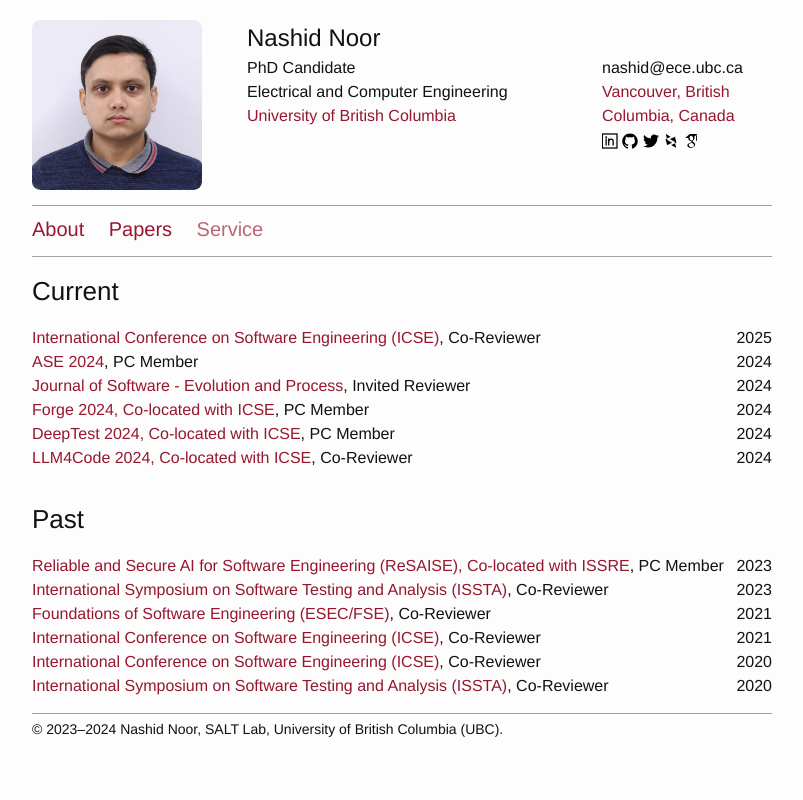
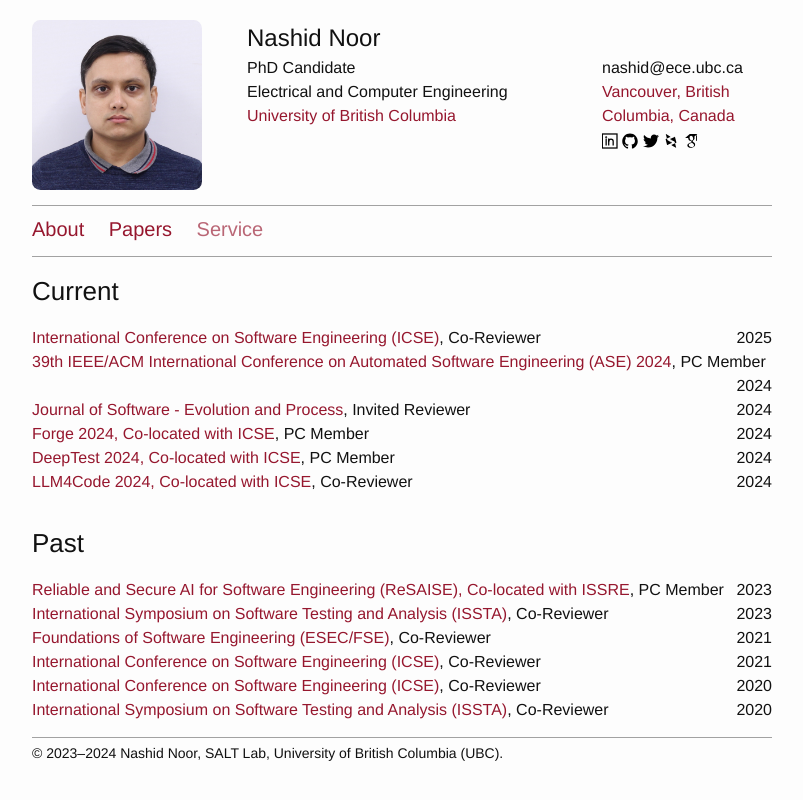
Before and after one commit to nashid/nashid.github.io, a Jekyll site: the page built from nav/service.md, in a window 1280 px wide. Shown: the top 800 px of the page, without its empty margins (238-1041 px from the left). Built offline with Jekyll 4.4.1, drawn with Linux system fonts in a browser that asks for light colours.

Commit message:
ase 2024 - 2

```diff
--- a/_data/services.yml
+++ b/_data/services.yml
@@ -5,7 +5,7 @@
   website: https://conf.researchr.org/home/icse-2025
 
 # 2024
-- name: ASE 2024
+- name: 39th IEEE/ACM International Conference on Automated Software Engineering (ASE) 2024
   role: PC Member
   year: 2024
   website: https://conf.researchr.org/track/ase-2024/ase-2024-industry-showcase
```
